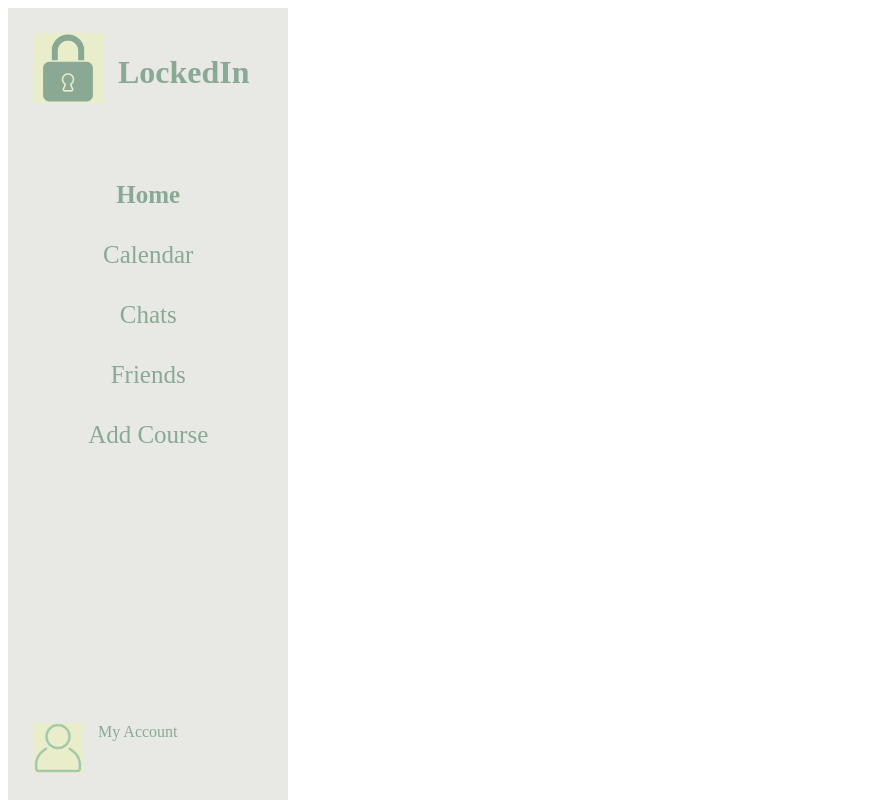
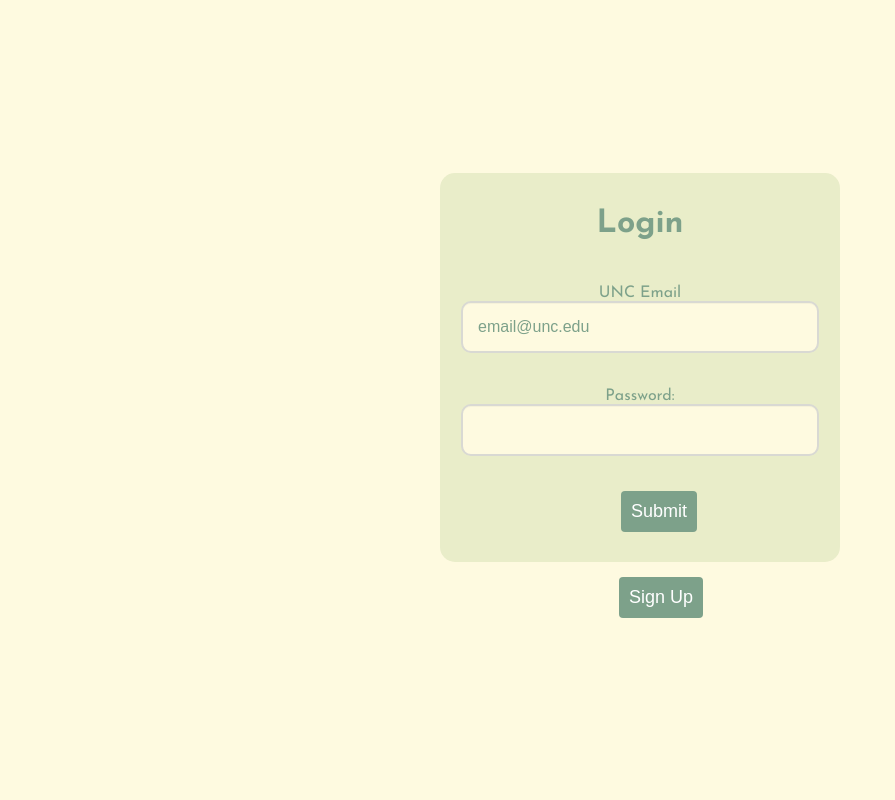
Before and after one commit to hyacinp/ph-2025, a plain HTML site: page index.html in a window 1280 px wide. Shown: the whole page, without its empty margins (0-895 px from the left). Drawn offline with Linux system fonts and the light colour scheme.

Commit message:
Add sign in page

```diff
--- a/index.html
+++ b/index.html
@@ -1,38 +1,39 @@
 <!DOCTYPE html>
 <html lang="en">
-
 <head>
-    <meta charset="utf-8">
-    <title>Final</title>
-    <meta name="author" content="Adtile">
-
-    <!-- note: Adtile & responsive-nav CSS adapted for use in COMP 126 at UNC-Chapel Hill -->
-
-    <meta name="viewport" content="width=device-width,initial-scale=1">
-    <link rel="stylesheet" href="CSS/styles.css">
+<meta charset="UTF-8">
+<meta name="viewport" content="width=device-width, initial-scale=1.0">
+<title>Document</title>
+<link rel="stylesheet" href="styles.css">
 <script src=" https://cdn.jsdelivr.net/npm/responsive-nav@1.0.39/client/dist/responsive-nav.min.js "></script>
 <link rel="preconnect" href="https://fonts.googleapis.com">
 <link rel="preconnect" href="https://fonts.gstatic.com" crossorigin>
 <link href="https://fonts.googleapis.com/css2?family=Yeseva+One&display=swap" rel="stylesheet">
 <link href="https://fonts.googleapis.com/css2?family=Josefin+Sans:ital,wght@0,100..700;1,100..700&display=swap" rel="stylesheet">
 </head>
-<body>
-    <div id="nav">
-        <div class="logo">
-            <img src="img/LockedIn-logo.jpg" alt="LockedIn Logo">
-            <h1>LockedIn</h1>
+<body class="body-container">
+    <div class="main-container">
+      <div class="sign-in-container">
+        <div class="form-container">
+          <form action="/" method="post" class="login-form">
+            <fieldset class="form-fieldset">
+              <div class="form-content">
+                <h1 class="form-title">Login</h1>
+                <div class="form-group">
+                  <label for="email" class="form-label">UNC Email</label>
+                  <input type="email" id="email" name="user_email" class="form-input" placeholder="email@unc.edu" value="" required>
                 </div>
-        <nav class="menu">
-            <a style="font-weight:bold;" href="home.html">Home</a><br>
-            <a href="calendar.html">Calendar</a><br>
-            <a href="chat.html">Chats</a><br>
-            <a href="friends.html">Friends</a><br>
-            <a href="addCourse.html">Add Course</a>
-        </nav>
-        <div class="account-tab">
-            <img src="img/account-icon.jpg" alt="Account Icon">
-            <a href="account.html">My Account</a>
+                <div class="form-group">
+                  <label for="pwd" class="form-label">Password:</label>
+                  <input type="password" id="password" name="pwd" class="form-input" required>
                 </div>
               </div>
-
+            </fieldset>
+            <a href="home.html"><button class="submit-button">Submit</button></a>
+          </form>
+        </div>
+        <a href="sign-up.html"><button class="signup-button">Sign Up</button></a>
+      </div>
+    </div>
   </body>
+</html>
--- a/styles.css
+++ b/styles.css
@@ -480,3 +480,85 @@ button.add{
 .week-view .calendar td {
     height: 120px;
 }
+
+.body-container {
+    display: flex;
+    justify-content: center;
+    align-items: center;
+    min-height: 100vh;
+    margin: 0;
+    }
+
+
+.main-container {
+width: 100%;
+display: flex;
+justify-content: center;
+}
+
+
+.sign-in-container {
+width: 100%;
+max-width: 400px;
+display: flex;
+flex-direction: column;
+align-items: center;
+}
+
+
+.form-container {
+width: 100%;
+display: flex;
+justify-content: center;
+}
+
+
+.login-form {
+width: 100%;
+display: flex;
+flex-direction: column;
+align-items: center;
+}
+
+
+.form-fieldset {
+width: 100%;
+border: none;
+padding: 0;
+margin: 0;
+}
+
+
+.form-content {
+width: 100%;
+display: flex;
+flex-direction: column;
+align-items: center;
+gap: 15px;
+}
+
+
+.form-group {
+width: 100%;
+display: flex;
+flex-direction: column;
+align-items: center;
+text-align: center;
+}
+
+
+.form-input {
+width: 80%;
+padding: 8px;
+margin: 5px 0;
+}
+
+.submit-button,
+.signup-button {
+  width: 100%;
+  padding: 10px;
+  margin-top: 15px;
+  border: none;
+  border-radius: 4px;
+  cursor: pointer;
+}
```
Lines whose indentation alone changed are shown as unchanged.
